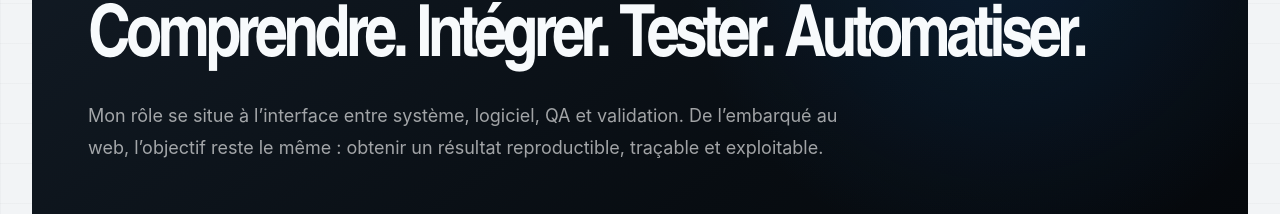
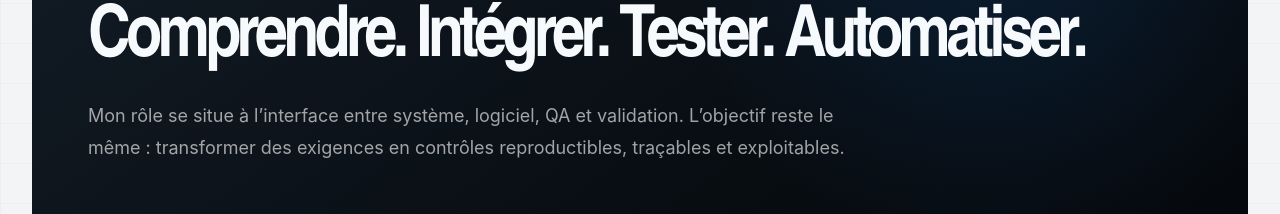
Before and after one commit to Robotham33/Portfolio-Hamza-Ghourabi, a Next.js app: page /expertise in a window 1280 px wide. Shown: the part 237-451 px from the top of the page. Built offline with nearby package versions, Linux system fonts and the light colour scheme.

Commit message:
refine(expertise): remove over-broad web positioning

```diff
--- a/app/expertise/page.tsx
+++ b/app/expertise/page.tsx
@@ -17,8 +17,8 @@ export default function ExpertisePage() {
             </h1>
             <p className="mt-7 max-w-3xl text-lg leading-8 text-white/62">
               Mon rôle se situe à l’interface entre système, logiciel, QA et
-              validation. De l’embarqué au web, l’objectif reste le même :
-              obtenir un résultat reproductible, traçable et exploitable.
+              validation. L’objectif reste le même : transformer des exigences
+              en contrôles reproductibles, traçables et exploitables.
             </p>
           </div>
         </section>
```
